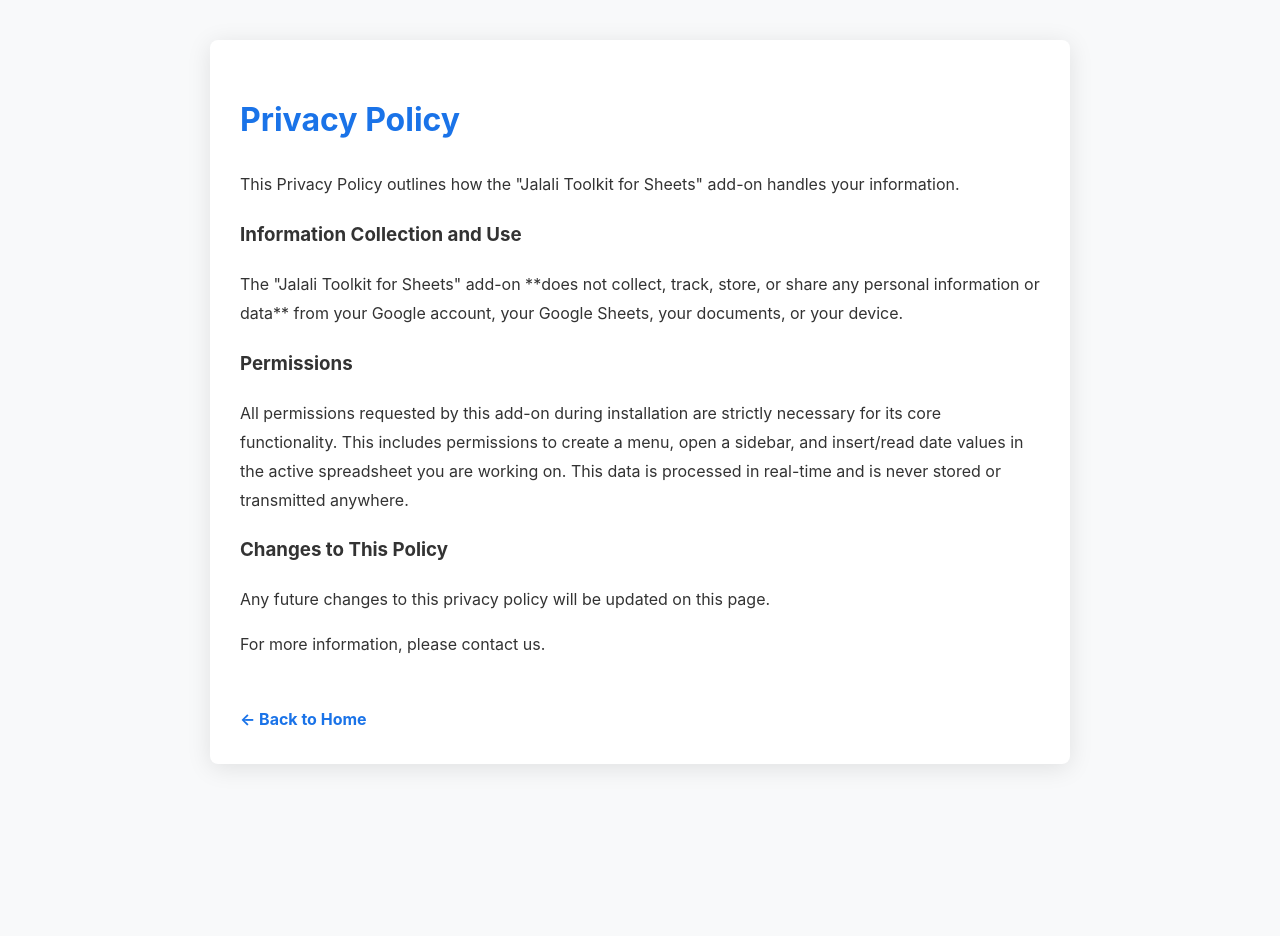
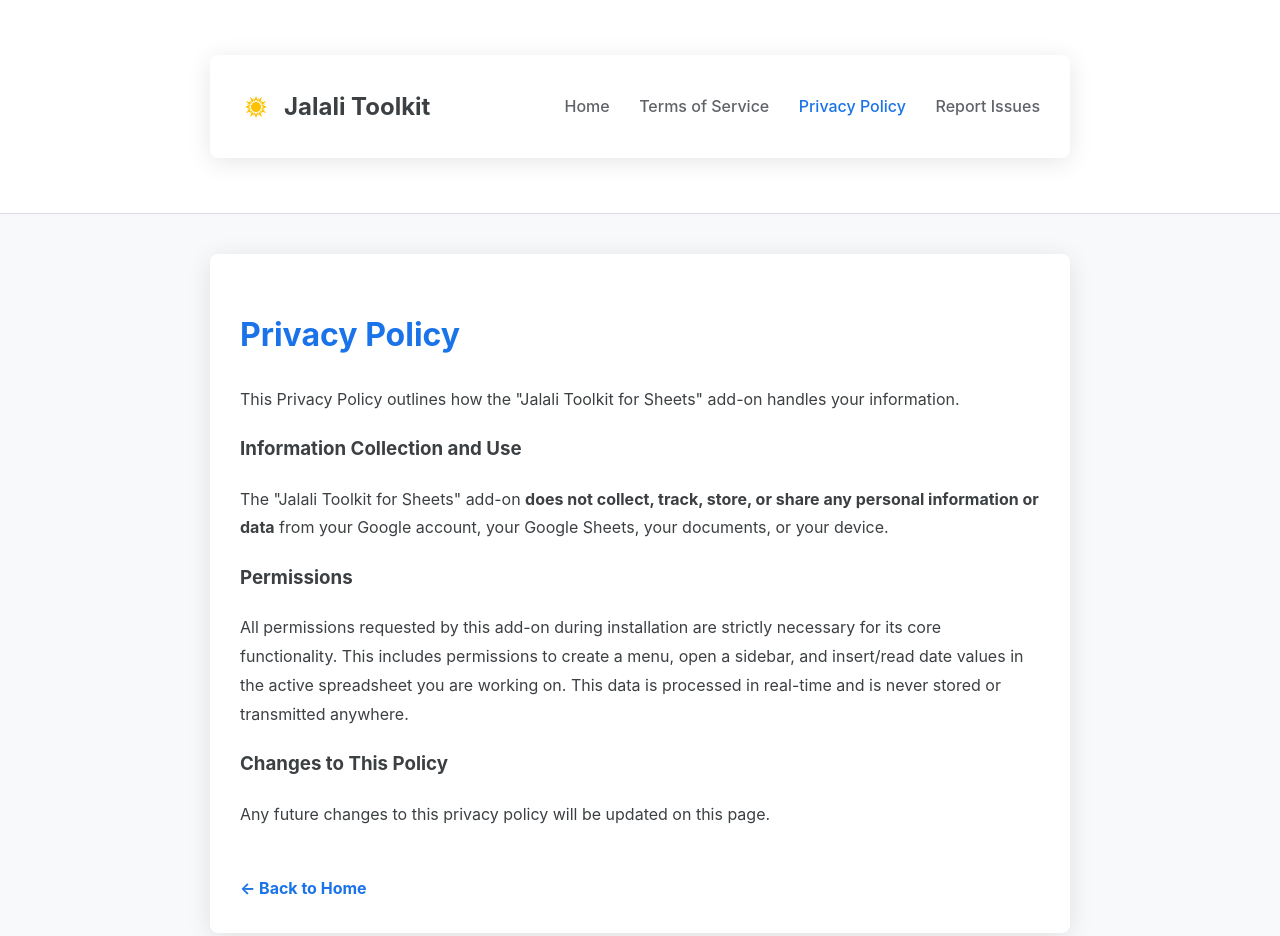
Before and after one commit to eliasalipour/eliasalipour.github.io, a plain HTML site: page privacy.html in a window 1280 px wide. Shown: the top 936 px of the page. Before the commit the page ends 804 px from the top, so only its background shows below. Drawn offline with Linux system fonts and the light colour scheme.

Commit message:
Update privacy.html

```diff
--- a/privacy.html
+++ b/privacy.html
@@ -4,32 +4,49 @@
   <meta charset="UTF-8">
   <meta name="viewport" content="width=device-width, initial-scale=1.0">
   <title>Privacy Policy - Jalali Toolkit for Sheets</title>
+  <link rel="icon" type="image/png" href="logo.png">
   <style>
-    body { font-family: -apple-system, BlinkMacSystemFont, "Segoe UI", Roboto, "Helvetica Neue", Arial, sans-serif; line-height: 1.8; margin: 0; background-color: #f8f9fa; color: #333; }
+    :root { --primary-color: #1a73e8; --text-color: #3c4043; --background-color: #f8f9fa; --white: #ffffff; --border-color: #dadce0; }
+    body { font-family: -apple-system, BlinkMacSystemFont, "Segoe UI", Roboto, "Helvetica Neue", Arial, sans-serif; line-height: 1.8; margin: 0; background-color: var(--background-color); color: var(--text-color); }
     .container { max-width: 800px; margin: 40px auto; padding: 30px; background: white; border-radius: 8px; box-shadow: 0 4px 25px rgba(0,0,0,0.1); }
-    h1 { color: #1a73e8; }
-    .back-link { display: inline-block; margin-top: 30px; text-decoration: none; color: #1a73e8; font-weight: bold; }
+    h1 { color: var(--primary-color); }
+    .back-link { display: inline-block; margin-top: 30px; text-decoration: none; color: var(--primary-color); font-weight: bold; }
+    .header { background-color: var(--white); padding: 15px 0; border-bottom: 1px solid var(--border-color); }
+    .header .container { display: flex; justify-content: space-between; align-items: center; }
+    .logo { display: flex; align-items: center; font-size: 1.5em; font-weight: bold; color: var(--text-color); text-decoration: none; }
+    .logo img { height: 32px; margin-right: 12px; }
+    .nav-menu a { color: #5f6368; text-decoration: none; margin-left: 25px; font-weight: 500; transition: color 0.2s ease; }
+    .nav-menu a:hover, .nav-menu a.active { color: var(--primary-color); }
+     @media (max-width: 768px) { .nav-menu { display: none; } }
   </style>
 </head>
 <body>
-
+  <header class="header">
+    <div class="container">
+      <a href="index.html" class="logo">
+        <img src="logo.png" alt="Jalali Toolkit Logo">
+        <span>Jalali Toolkit</span>
+      </a>
+      <nav class="nav-menu">
+        <a href="index.html">Home</a>
+        <a href="terms.html">Terms of Service</a>
+        <a href="privacy.html" class="active">Privacy Policy</a>
+        <a href="https://github.com/eliasalipour/eliasalipour.github.io/issues" target="_blank">Report Issues</a>
+      </nav>
+    </div>
+  </header>
+  <main>
     <div class="container">
       <h1>Privacy Policy</h1>
       <p>This Privacy Policy outlines how the "Jalali Toolkit for Sheets" add-on handles your information.</p>
-
       <h3>Information Collection and Use</h3>
-    <p>The "Jalali Toolkit for Sheets" add-on **does not collect, track, store, or share any personal information or data** from your Google account, your Google Sheets, your documents, or your device.</p>
-
+      <p>The "Jalali Toolkit for Sheets" add-on <strong>does not collect, track, store, or share any personal information or data</strong> from your Google account, your Google Sheets, your documents, or your device.</p>
       <h3>Permissions</h3>
       <p>All permissions requested by this add-on during installation are strictly necessary for its core functionality. This includes permissions to create a menu, open a sidebar, and insert/read date values in the active spreadsheet you are working on. This data is processed in real-time and is never stored or transmitted anywhere.</p>
-
       <h3>Changes to This Policy</h3>
       <p>Any future changes to this privacy policy will be updated on this page.</p>
-
-    <p>For more information, please contact us.</p>
-
       <a href="index.html" class="back-link">&larr; Back to Home</a>
     </div>
-
+  </main>
 </body>
 </html>
```
Lines whose indentation alone changed are shown as unchanged.
